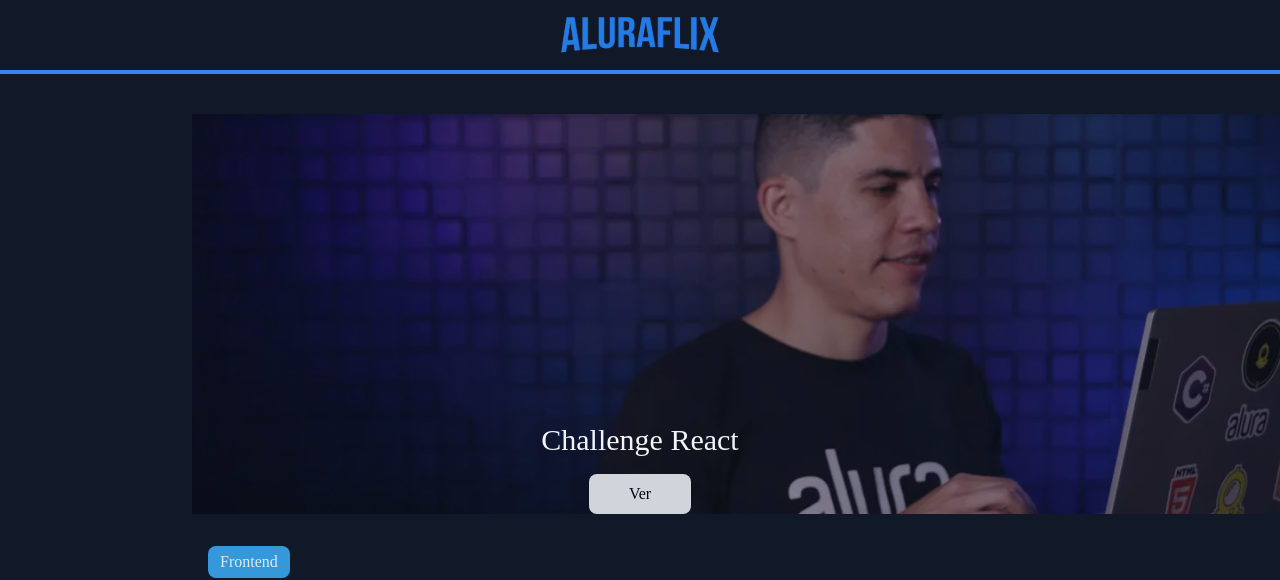
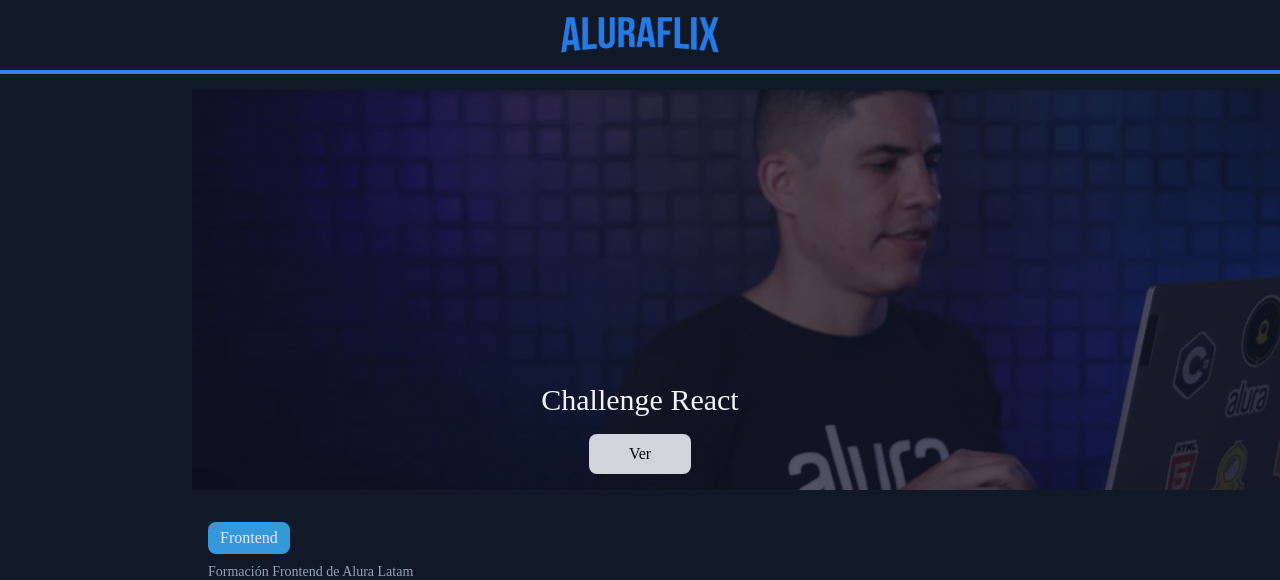
Before and after one commit to AL2A1118/aluraflix, a React (Vite) app: page / in a window 1280 px wide. Shown: the top 580 px of the page. Built offline with nearby package versions, Linux system fonts and the light colour scheme; data requests are answered from the project's data file.

Commit message:
change styles

```diff
--- a/src/components/Banner.jsx
+++ b/src/components/Banner.jsx
@@ -1,10 +1,10 @@
 import Button from './Button'
 function Banner() {
   return (
-    <section className='relative h-[50vh] flex flex-col justify-end items-center [&>a]:w-auto [&>a]:px-10 gap-4'>
+    <section className='relative pb-4 h-[50vh] flex flex-col justify-end items-center [&>a]:w-auto [&>a]:px-10 gap-4'>
+      <div className='absolute inset-0 bg-banner bg-cover bg-center -left-4 w-screen opacity-30 z-[-1]'></div>
       <h2 className='text-3xl text-slate-100'>Challenge React</h2>
       <Button name='Ver' to='/' />
-      <div className='-z-10 opacity-50 bg-center absolute -left-4 w-screen h-[50vh] bg-banner bg-cover'></div>
     </section>
   )
 }
--- a/src/components/Header.jsx
+++ b/src/components/Header.jsx
@@ -2,7 +2,7 @@
 import logo from '../assets/logo.svg'
 function Header() {
   return (
-    <header className='flex justify-center items-center border-b-4 border-blue-500 p-4 mb-6'>
+    <header className='flex justify-center items-center border-b-4 border-blue-500 p-4'>
       <Link to='/'>
         <img className='w-40' src={logo} alt='' />
       </Link>
```
